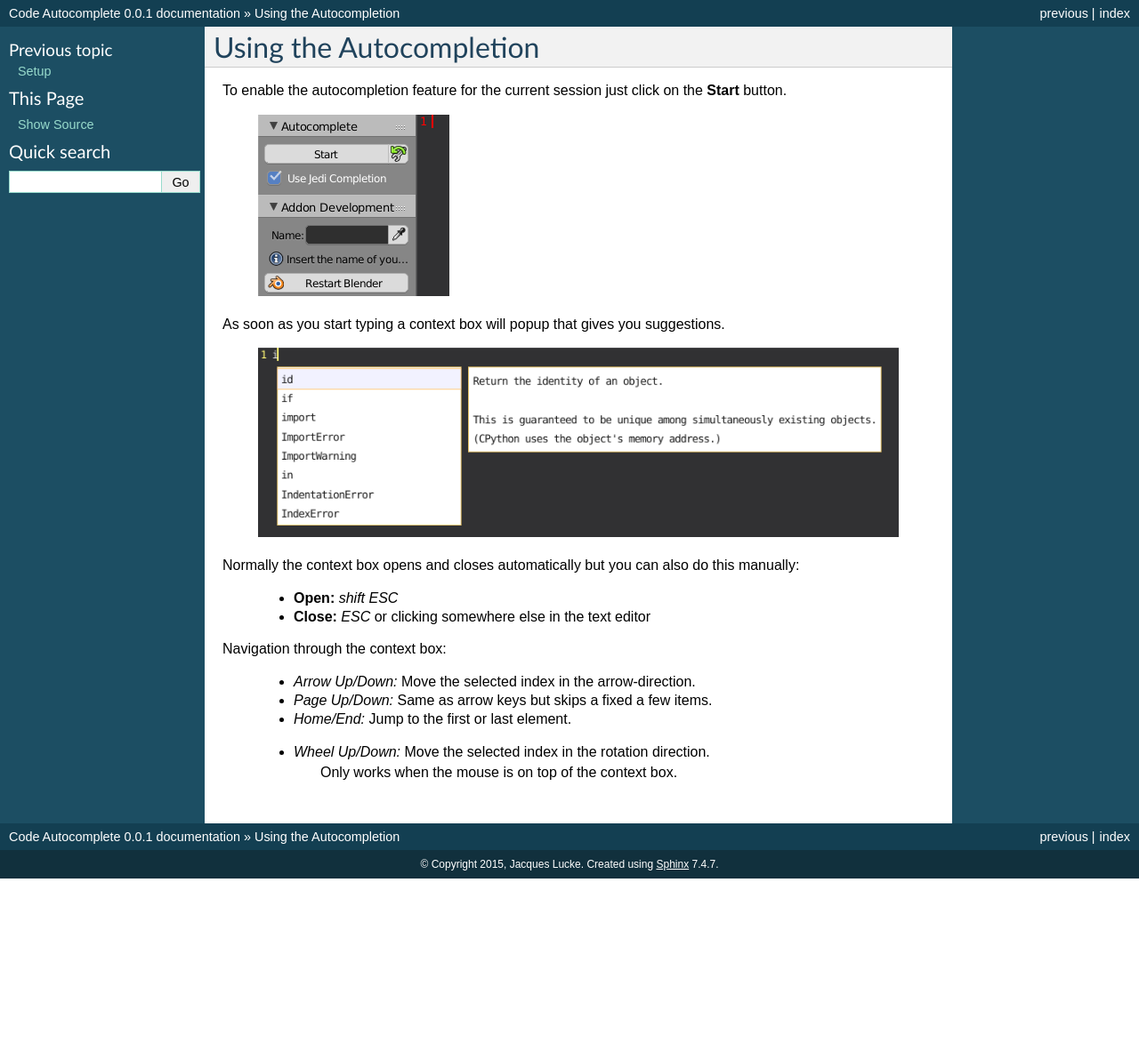
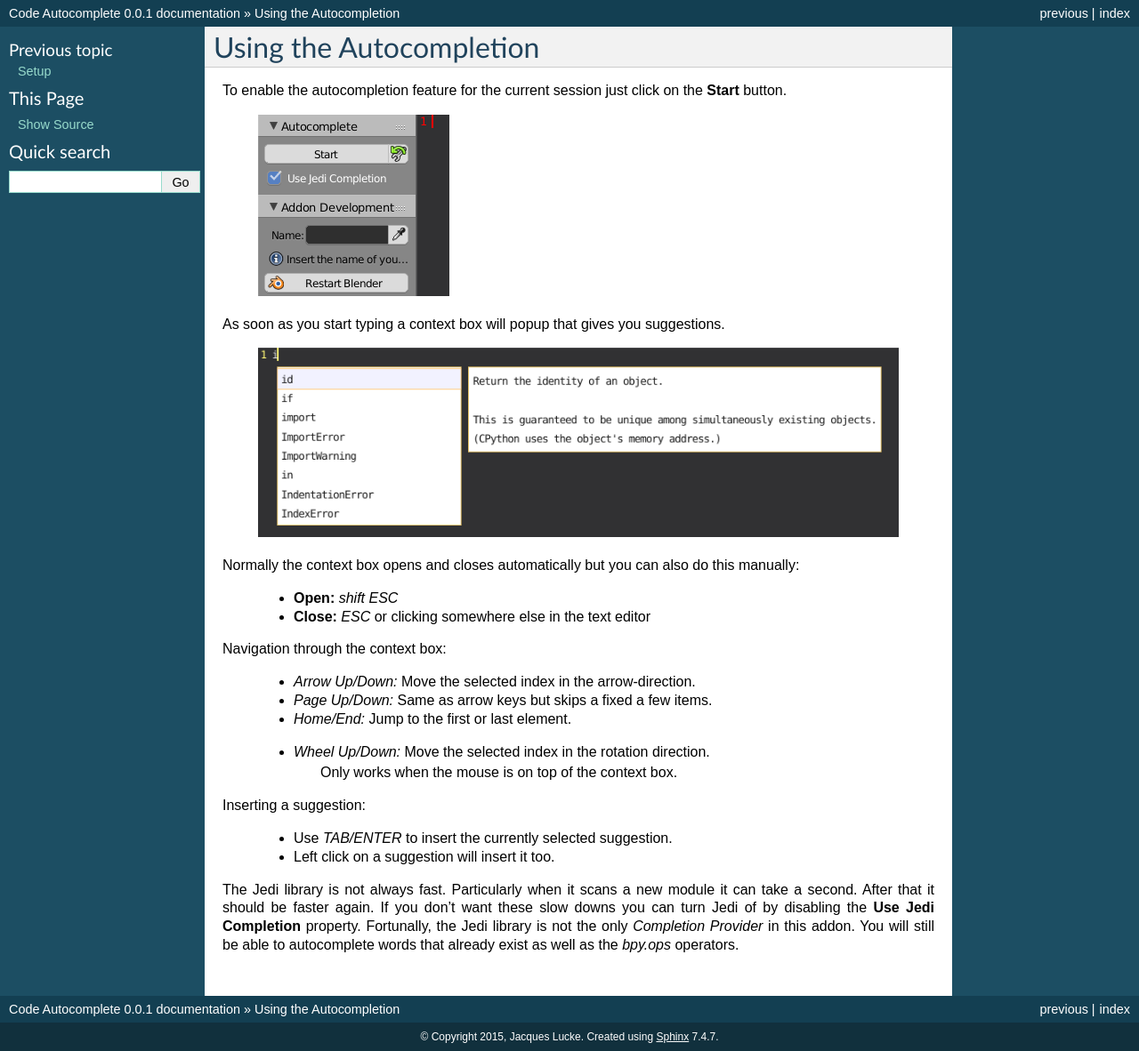
Before and after one commit to ero646545/code_autocomplete_manual, a Sphinx documentation site: the page built from docs/using_the_autocompletion.rst, in a window 1280 px wide. Shown: the whole page at 89% size. Built offline with Sphinx 7.4.7, drawn with Linux system fonts in a browser that asks for light colours; before the commit the page ends 988 px from its top, so only the background shows below that.

Commit message:
finish "using the autocompletion"

```diff
--- a/docs/using_the_autocompletion.rst
+++ b/docs/using_the_autocompletion.rst
@@ -24,3 +24,16 @@
     - *Home/End:* Jump to the first or last element.
     - *Wheel Up/Down:* Move the selected index in the rotation direction.
                        Only works when the mouse is on top of the context box.
+
+Inserting a suggestion:
+
+    - Use *TAB/ENTER* to insert the currently selected suggestion.
+    - Left click on a suggestion will insert it too.
+
+
+The Jedi library is not always fast. Particularly when it scans a new module
+it can take a second. After that it should be faster again. If you don't want these
+slow downs you can turn Jedi of by disabling the **Use Jedi Completion** property.
+Fortunally, the Jedi library is not the only *Completion Provider* in this addon.
+You will still be able to autocomplete words that already exist as well as the
+*bpy.ops* operators.
```
